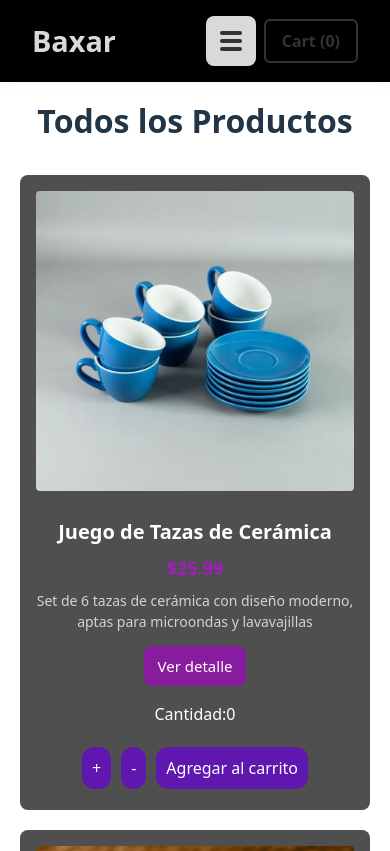
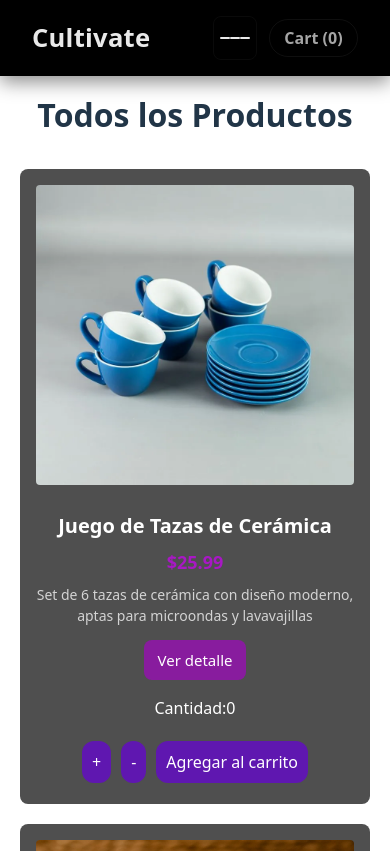
Before and after one commit to leonardoalva/proyectoBA, a React (Vite) app: page /products in a window 390 px wide. Shown: the top 851 px of the page. Built offline with nearby package versions, Linux system fonts and the light colour scheme.

Commit message:
css navbar previo al context

```diff
--- a/src/components/Item/Item.jsx
+++ b/src/components/Item/Item.jsx
@@ -1,22 +1,44 @@
 import { Children } from "react";
 import Counter from "../Counter/Counter";
-import { Link } from "react-router-dom";
+import { Link, useLocation } from "react-router-dom";
 import "./Item.css";
 
-const Item = ({id,name, price, description, imageUrl }) => {
+const Item = ({ id, name, price, description, imageUrl }) => {
+  // Obtener la ubicación actual para condicionales de renderizado
+  const location = useLocation();
+
+  // Mostrar el enlace de detalle solo si no estamos ya en la página de detalle
+  const showDetailLink = !location.pathname.startsWith("/detail");
+
+  // Manejo de la ruta de la imagen
+  const imgSrc = imageUrl
+    ? imageUrl.startsWith("/")
+      ? imageUrl
+      : `/${imageUrl}`
+    : "/images/placeholder.png";
 
   return (
     <article className="card">
-      <img className="imagen_card" src={imageUrl} alt={description} />
+
+      <img className="imagen_card"
+      // Manejo de la ruta de la imagen
+      src={imgSrc}
+      alt={description || name} />
+
+
       <h3 className="nombre_card">{name}</h3>
       <span className="precio_card">${price}</span>
       <p className="descripcion_card">{description}</p>
 
-      <Link to={`/detail/${id}`} className="boton_detalle">
-        <button>Ver detalle</button>
-      </Link>
+      {// Mostrar el botón de detalle solo si corresponde
+      }
+      {showDetailLink && (
+        <Link to={`/detail/${id}`} className="boton_detalle">
+          <button>Ver detalle</button>
+        </Link>
+      )}
 
-      <Counter item={{name, price, description, imageUrl}} />
+      <Counter item={{ id, name, price, description, imageUrl }} />
     </article>
   );
 };
--- a/src/components/Navbar/Navbar.css
+++ b/src/components/Navbar/Navbar.css
@@ -1,16 +1,30 @@
+/* Variables de tema */
+:root{
+  --bg: #000000;
+  --surface: #0f0f0f;
+  --muted: #a5a5a5;
+  --text: #e9e9e9;
+  --accent: #bc0bdf;
+  --accent-strong: #8f08a9;
+  --cart-occupied-bg: #6e6e6e; /* gris cuando hay items */
+  --cart-occupied-bg-dark: #5b5b5b;
+  --radius: 8px;
+  --nav-transition: 280ms cubic-bezier(.22,.9,.36,1);
+}
+
 /* Navbar base */
 .navbar {
   display: flex;
   flex-direction: column;
   align-items: stretch;
   padding: 1rem 2rem;
-  background-color: #000000;
-  box-shadow: 0 4px 12px rgba(222, 222, 222, 0.1);
+  background-color: var(--bg);
+  box-shadow: 0 6px 18px rgba(0,0,0,0.45);
   position: sticky;
   top: 0;
   z-index: 1000;
-  transition: height 0.3s ease;
   overflow: hidden;
+  will-change: transform, height;
 }
 
 .navbar--collapsed {
@@ -26,128 +40,189 @@
   display: flex;
   justify-content: space-between;
   align-items: center;
+  gap: 1rem;
+  width: 100%;
 }
 
 .navbar__logo {
-  font-size: 1.8rem;
+  font-size: 1.6rem;
   font-weight: 700;
-  color: #d9d9d9;
+  color: var(--text);
   margin: 0;
+  letter-spacing: 0.25px;
+  text-shadow: 0 1px 0 rgba(0,0,0,0.6);
 }
 
+/* Right side */
 .navbar__right {
   display: flex;
   align-items: center;
-  gap: 1rem;
+  gap: 0.75rem;
 }
 
-/* Botón hamburguesa */
+/* Botón hamburguesa (limpio y consistente) */
 .navbar__toggle {
-  display: block;
-  width: 50px;
-  height: 50px;
-  background-color: #d9d9d9;
-  border: none;
+  display: inline-flex;
+  align-items: center;
+  justify-content: center;
+  width: 44px;
+  height: 44px;
+  background: transparent;
+  border: 1px solid rgba(255,255,255,0.04);
+  border-radius: var(--radius);
   cursor: pointer;
-  transition: none;
+  padding: 6px;
+  transition: background-color 160ms ease, border-color 160ms ease;
+  -webkit-tap-highlight-color: transparent;
 }
 
-.navbar__toggle:active,
-.navbar__toggle:focus {
-  transform: none;
-  outline: none;
+.navbar__toggle:hover {
+  background-color: rgba(255,255,255,0.02);
+  border-color: rgba(255,255,255,0.06);
 }
 
+.navbar__toggle:focus-visible {
+  outline: 2px solid rgba(188,11,223,0.18);
+  outline-offset: 3px;
+}
+
+/* Barras */
 .navbar__toggle .bar {
   display: block;
-  width: 100%;
-  height: 4px;
-  background-color: #333;
-  margin: 4px 0;
+  width: 22px;
+  height: 2.5px;
+  background-color: var(--text);
+  margin: 3px 0;
   border-radius: 2px;
-  transition: all 0.3s ease;
+  transition: transform 220ms var(--nav-transition), opacity 200ms ease;
 }
 
+/* Transformacion al abrir */
 .navbar__toggle.open .bar:nth-child(1) {
-  transform: translateY(8px) rotate(45deg);
+  transform: translateY(6px) rotate(45deg);
 }
 .navbar__toggle.open .bar:nth-child(2) {
   opacity: 0;
 }
 .navbar__toggle.open .bar:nth-child(3) {
-  transform: translateY(-8px) rotate(-45deg);
+  transform: translateY(-6px) rotate(-45deg);
 }
 
-/* Navegación */
+/* Navegación (animacion suave, accesible) */
 .navbar__navigation {
   max-height: 0;
   opacity: 0;
   overflow: hidden;
-  transform: translateY(-10px);
-  transition: max-height 0.4s ease, opacity 0.3s ease, transform 0.3s ease;
+  transform: translateY(-6px);
+  transition: max-height 360ms var(--nav-transition), opacity 260ms ease, transform 260ms ease;
 }
 
+/* Estado expandido */
 .navbar--expanded .navbar__navigation {
-  max-height: 500px;
+  max-height: 520px; /* suficiente para el menú; evita usar auto para animaciones */
   opacity: 1;
   transform: translateY(0);
 }
 
+/* Menu principal */
 .navbar__menu {
   list-style: none;
   display: flex;
   gap: 1rem;
   margin: 0;
-  padding: 0;
+  padding: 0.75rem 0;
   flex-wrap: wrap;
   justify-content: center;
 }
 
 .navbar__menu li a {
+  display: inline-block;
   text-decoration: none;
-  color: #a5a5a5;
+  color: var(--muted);
   font-weight: 500;
-  padding: 0.5rem 0.75rem;
+  padding: 0.45rem 0.85rem;
   border-radius: 6px;
-  transition: background-color 0.3s ease;
+  transition: background-color 160ms ease, color 160ms ease, transform 160ms ease;
 }
 
-.navbar__menu li a:hover {
-  background-color: #161616;
-  color: #bc0bdfcf;
+.navbar__menu li a:hover,
+.navbar__menu li a:focus {
+  background-color: rgba(255,255,255,0.02);
+  color: var(--accent);
+  transform: translateY(-1px);
 }
 
-/* Carrito */
+/* Carrito - estado por defecto */
 .navbar__cart {
-  text-decoration: none;
-  color: #333;
-  font-weight: 600;
-  padding: 0.5rem 1rem;
-  border: 2px solid #333;
-  border-radius: 6px;
-  transition: all 0.3s ease;
+  display: inline-flex;
+  align-items: center;
+  gap: 0.5rem;
+  padding: 0.4rem 0.9rem;
+  color: var(--muted);
+  font-weight: 700;
+  background: transparent;
+  border: 1px solid rgba(255,255,255,0.06);
+  border-radius: 999px;
+  transition: background 200ms ease, color 200ms ease, box-shadow 200ms ease, transform 120ms ease;
 }
 
-.navbar__cart:hover {
-  background-color: #333;
-  color: #fff;
+/* Hover y focus */
+.navbar__cart:hover,
+.navbar__cart:focus {
+  transform: translateY(-2px);
+  box-shadow: 0 6px 18px rgba(0,0,0,0.45);
 }
 
-/* Responsive */
+/* Estado cuando el carrito tiene items: gris claro con texto blanco */
+.navbar__cart.has-items {
+  background: linear-gradient(180deg, var(--cart-occupied-bg) 0%, var(--cart-occupied-bg-dark) 100%);
+  color: #ffffff;
+  border-color: transparent;
+  box-shadow: 0 6px 18px rgba(0,0,0,0.45);
+}
+
+/* Pequeño badge circular para el número (opcional si usas solo texto) */
+.navbar__cart .cart-count {
+  display: inline-flex;
+  align-items: center;
+  justify-content: center;
+  min-width: 22px;
+  height: 22px;
+  padding: 0 6px;
+  background: rgba(255,255,255,0.12);
+  color: #fff;
+  border-radius: 999px;
+  font-size: 0.85rem;
+  font-weight: 700;
+  box-shadow: inset 0 -1px 0 rgba(0,0,0,0.15);
+}
+
+/* Responsive: en mobile el menu pasa a columna y el toggle se mantiene legible */
 @media (max-width: 768px) {
   .navbar__menu {
     flex-direction: column;
-    gap: 1rem;
+    gap: 0.5rem;
     width: 100%;
+    padding: 1rem 0;
   }
 
   .navbar__menu li a {
     width: 100%;
-    display: block;
-    padding: 0.75rem 1rem;
+    padding: 0.85rem 1rem;
   }
 
-  .navbar__right {
-    gap: 0.5rem;
+  .navbar__toggle {
+    width: 44px;
+    height: 44px;
   }
 }
+
+/* Respect user preference for reduced motion */
+@media (prefers-reduced-motion: reduce) {
+  .navbar__toggle .bar,
+  .navbar__navigation,
+  .navbar__menu li a,
+  .navbar__cart {
+    transition: none !important;
+  }
+}
--- a/src/components/Navbar/Navbar.jsx
+++ b/src/components/Navbar/Navbar.jsx
@@ -36,7 +36,7 @@ const Navbar = () => {
       {/* Logo + botón + carrito siempre visibles */}
       <div className="navbar__top">
         <div className="navbar__brand">
-          <h1 className="navbar__logo">Baxar</h1>
+          <Link to="/" className="navbar__logo">Cultivate</Link>
         </div>
         {/* Botón de menú */}
         <div className="navbar__right">
--- a/src/pages/Inicio.jsx
+++ b/src/pages/Inicio.jsx
@@ -20,8 +20,8 @@ const Inicio = () => {
   return (
     <section className="inicio inicio--fullscreen">
       <div className="inicio__content">
-        <h2>Bienvenido a la tienda</h2>
-        <p>Encuentra los mejores juegos y DLCs aquí.</p>
+        <h2>Cultivate</h2>
+        <p>Encuentra los mejores productos para tu cultivo. </p>
         <div className="inicio__btn-wrap">
           <button className="inicio__btn" onClick={handleClick} aria-label="Ver productos">
             <span>Ver</span>
```
